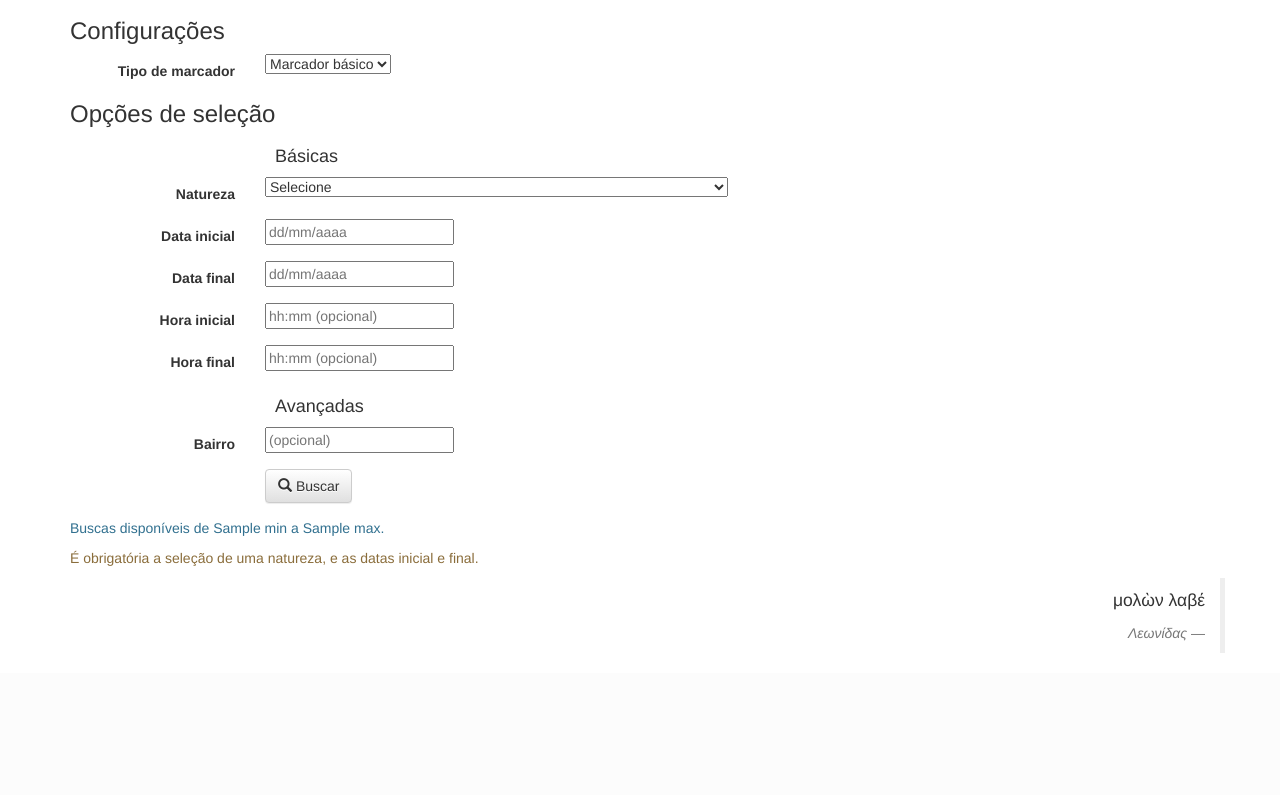
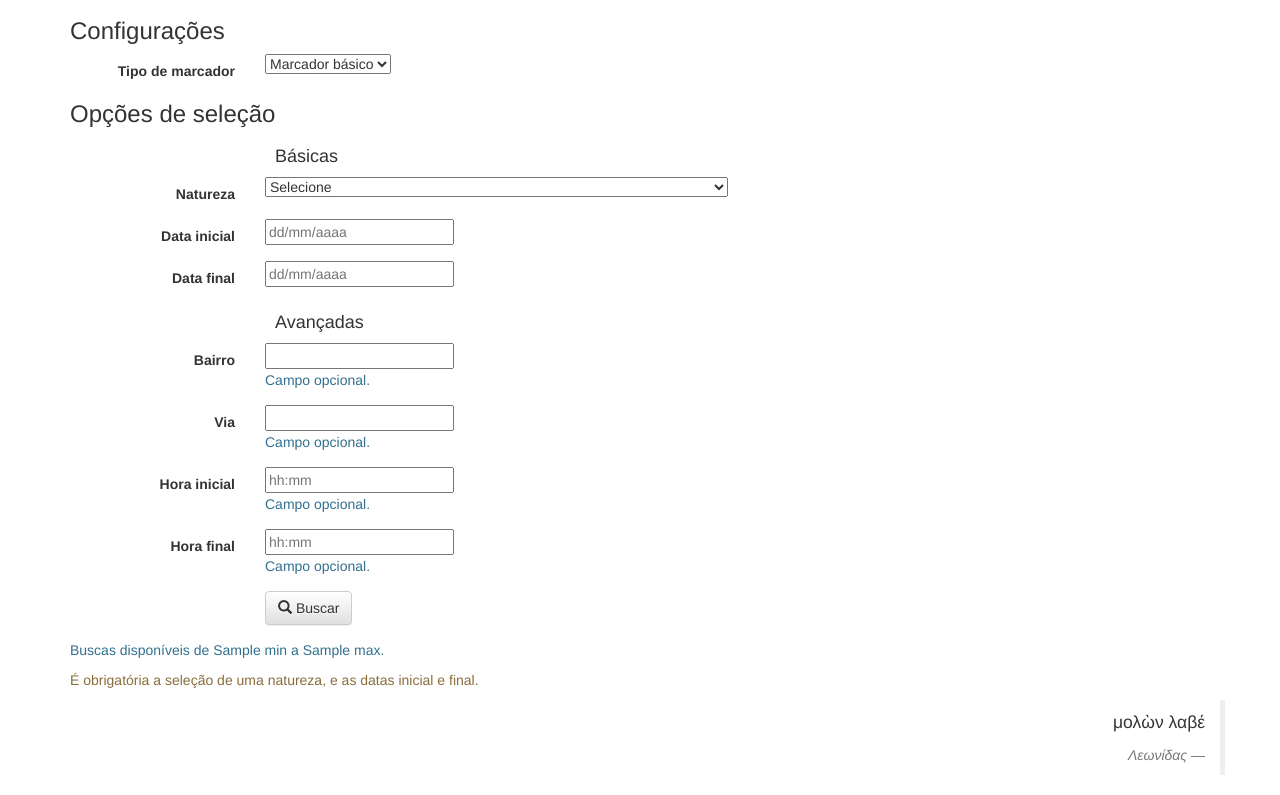
Before and after one commit to efraimmgon/geo, a Django app: template templates/analise_criminal/mapa.html in a window 1280 px wide. Shown: the part 744-1539 px from the top of the page. Before the commit the page ends 1397 px from the top, so only its background shows below. Run offline with Django 3.2, Linux system fonts and the light colour scheme; the template is opened without the code that fills it: values that come from a table or form of the project are taken from there, most other values are stand-ins (such as "Sample title", 1, 10 or a date in 2020); parts of the project's set-up code (start-up, migrations or seed data) failed here and were passed over; some libraries are stand-ins or nearby versions.

Commit message:
Refactored analise_criminal forms, mapa.html, views: page presents help_text; search by via available; problem with accentuation of strings and matching text.

```diff
--- a/analise_criminal/forms.py
+++ b/analise_criminal/forms.py
@@ -28,22 +28,26 @@ class MapOptionForm(forms.Form):
 		input_formats=['%d/%m/%Y', '%d/%m/%y'], required=True,
 		widget=forms.DateInput(attrs={'placeholder': 'dd/mm/aaaa'})
 	)
-	hora_inicial = forms.TimeField(
-		label='Hora inicial', required=False, input_formats=['%H:%M'],
-		widget=forms.TimeInput(attrs={'placeholder': 'hh:mm (opcional)'})
-	)
-	hora_final = forms.TimeField(
-		label='Hora final', required=False, input_formats=['%H:%M'],
-		widget=forms.TimeInput(attrs={'placeholder': 'hh:mm (opcional)'})
-	)
 
 
 class AdvancedOptionsForm(forms.Form):
 
 	bairro = forms.CharField(label='Bairro', required=False,
-		widget=forms.TextInput(attrs={'placeholder': '(opcional)'})
+		help_text="Campo opcional."
 	)
-##	via = forms.CharField(label='Via', required=False)
+	via = forms.CharField(label='Via', required=False,
+		help_text="Campo opcional."
+	)
+	hora_inicial = forms.TimeField(
+		label='Hora inicial', required=False, input_formats=['%H:%M'],
+		help_text="Campo opcional.",
+		widget=forms.TimeInput(attrs={'placeholder': 'hh:mm'})
+	)
+	hora_final = forms.TimeField(
+		label='Hora final', required=False, input_formats=['%H:%M'],
+		help_text="Campo opcional.",
+		widget=forms.TimeInput(attrs={'placeholder': 'hh:mm'})
+	)
 
 
 class MapMarkerStyleForm(forms.Form):
--- a/populate_db.py
+++ b/populate_db.py
@@ -25,6 +25,9 @@ def insert_data(filename):
 
 	for row in table:
 		input_date = resolve_date(row[1])
+		input_bairro =
+		input_via =
+		input_numero =
 		input_address = row[2]
 		input_crime = row[0]
 		input_time = resolve_time(row[3])
--- a/templates/analise_criminal/mapa.html
+++ b/templates/analise_criminal/mapa.html
@@ -48,6 +48,11 @@
 						{{ field.label }}
 					</label>
 					<div class="col-md-10">{{ field }}</div>
+					{% if field.help_text %}
+					<div class="col-md-offset-2 col-md-10 text-info">
+						{{ field.help_text }}
+					</div>
+					{% endif %}
 				</div>
 				{% endfor %}
 
@@ -58,6 +63,11 @@
 						{{ field.label }}
 					</label>
 					<div class="col-md-10">{{ field }}</div>
+					{% if field.help_text %}
+					<div class="col-md-offset-2 col-md-10 text-info">
+						{{ field.help_text }}
+					</div>
+					{% endif %}
 				</div>
 				{% endfor %}
 
```
Also changed, not shown: analise_criminal/views.py (+5 -2 lines).
